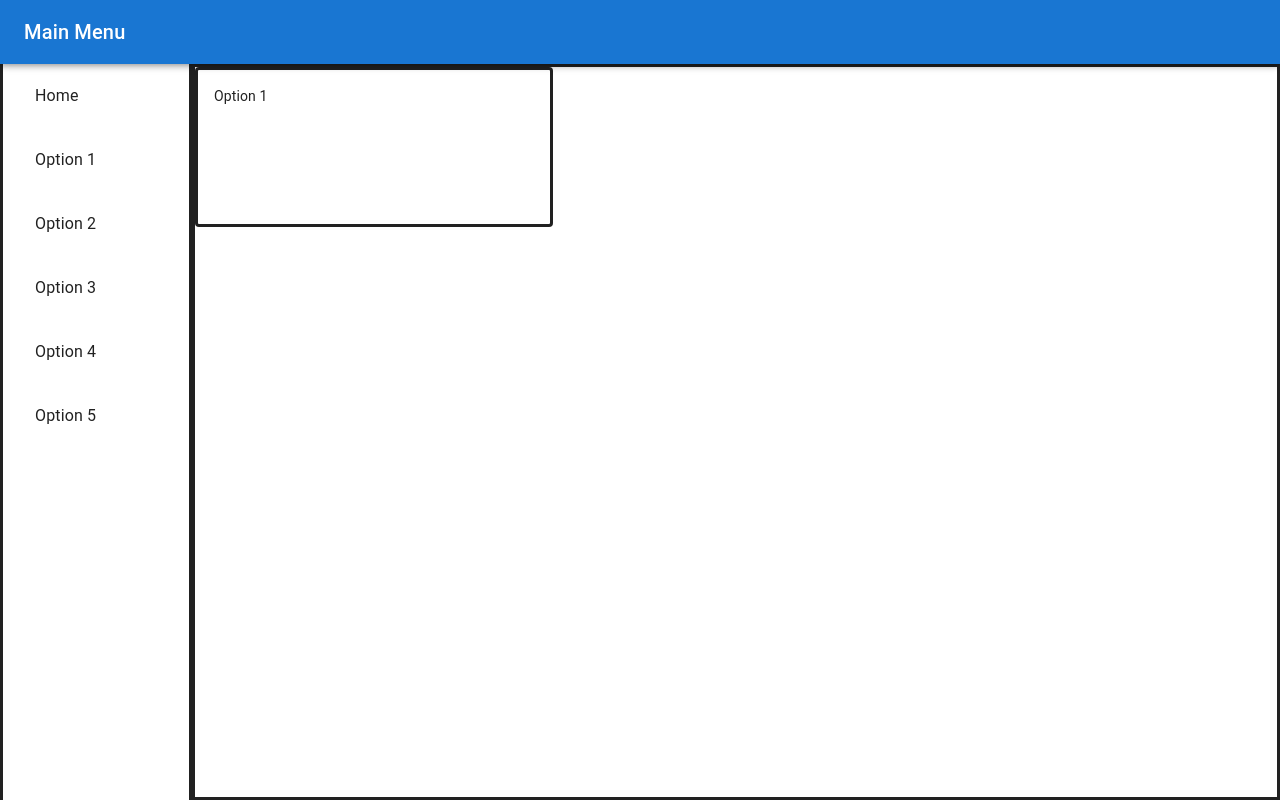
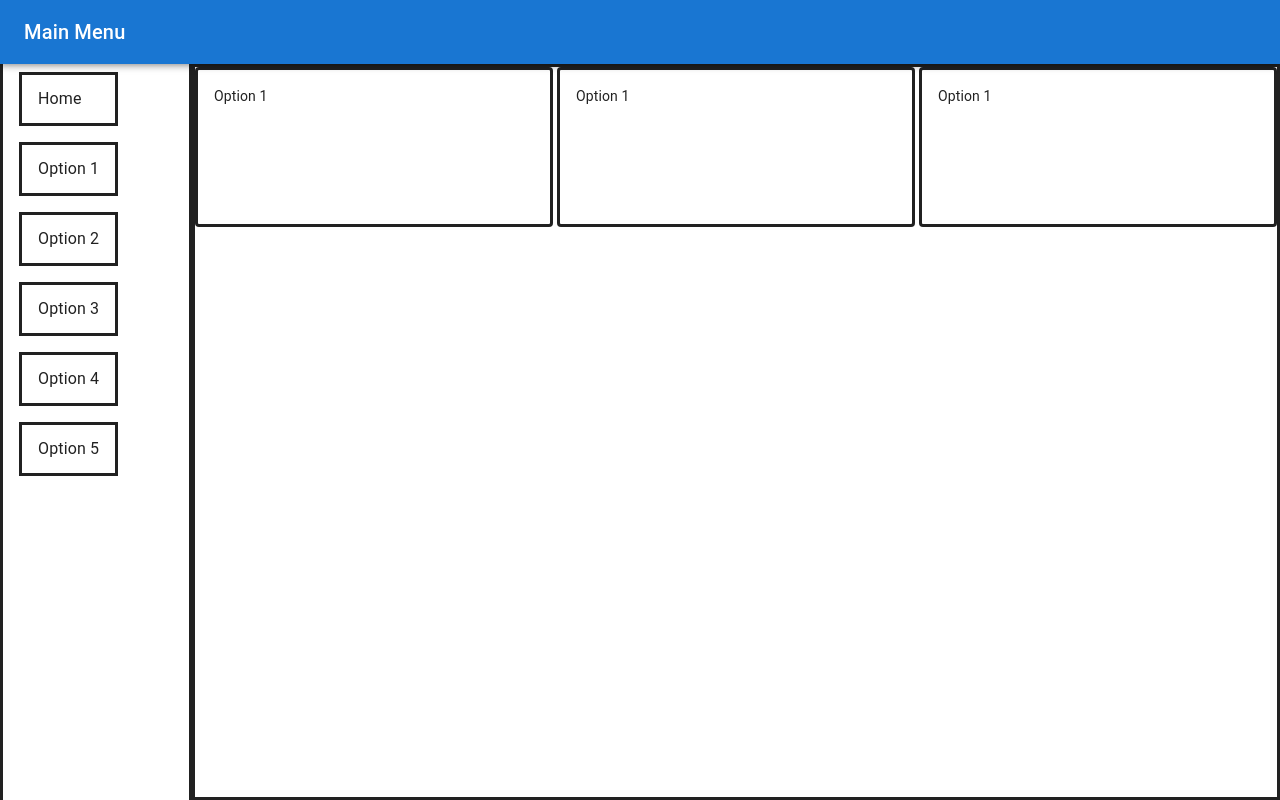
Before and after one commit to jondoetsch27/react-material-ui-demo, a React (Create React App) app: page /option1 in a window 1280 px wide. Built offline with nearby package versions, Linux system fonts and the light colour scheme.

Commit message:
dynamic card generation + refactor

```diff
--- a/src/home/Home.tsx
+++ b/src/home/Home.tsx
@@ -8,9 +8,14 @@ const Home: React.FC = () => {
         <>
             <AppLayout/>
             <AppCardGrid
-                backgroundColor={colors.terraCotta}
-                cardText={"Home"}
-                textColor={colors.royalBlue}
+                backgroundColor={colors.ghostWhite}
+                borderColor={colors.ghostWhite}
+                cardProperties={{
+                    backgroundColor: colors.terraCotta,
+                    cardText: "Home",
+                    textColor: colors.royalBlue
+                }}
+                numberOfCards={3}
             />
         </>
     )
--- a/src/layout/AppCardGrid.tsx
+++ b/src/layout/AppCardGrid.tsx
@@ -3,12 +3,33 @@ import {Box, Grid} from "@mui/material";
 import colors from "../assets/colors.module.scss"
 import AppCard, {CardProperties} from "../components/AppCard";
 
-const AppCardGrid: React.FC<CardProperties> = (properties: CardProperties) => {
+export type CardGridProperties = {
+    backgroundColor: typeof colors.ghostWhite
+    borderColor: typeof colors.ghostWhite
+    cardProperties: CardProperties
+    numberOfCards: number
+}
+
+const AppCardGrid: React.FC<CardGridProperties> = (properties: CardGridProperties) => {
+
+    let cardList: any[] = []
+    for (let i = 0; i < properties.numberOfCards; i++) {
+        cardList.push(
+            <Grid item xs={4}>
+                <AppCard
+                    backgroundColor={properties.cardProperties.backgroundColor}
+                    cardText={properties.cardProperties.cardText}
+                    textColor={properties.cardProperties.textColor}
+                />
+            </Grid>
+        )
+    }
+
     return (
         <Box sx={{
-            backgroundColor: colors.ghostWhite,
+            backgroundColor: properties.backgroundColor,
             border: "solid",
-            borderColor: colors.ghostWhite,
+            borderColor: properties.borderColor,
             height: "92vh",
             left: "15%",
             position: "absolute",
@@ -16,13 +37,7 @@ const AppCardGrid: React.FC<CardProperties> = (properties: CardProperties) => {
             width: "85vw"
         }}>
             <Grid columns={12} container direction={"row"} rowSpacing={0.5} spacing={0.5}>
-                <Grid item xs={4}>
-                    <AppCard
-                        backgroundColor={properties.backgroundColor}
-                        cardText={properties.cardText}
-                        textColor={properties.textColor}
-                    />
-                </Grid>
+                {cardList}
             </Grid>
         </Box>
     )
--- a/src/layout/AppLayout.tsx
+++ b/src/layout/AppLayout.tsx
@@ -2,12 +2,12 @@ import React from "react";
 import AppSidebar from "./AppSidebar";
 
 class AppLayout extends React.Component {
-    componentDidMount() {
+    /*componentDidMount() {
         alert("AppLayout mounted")
     }
     componentWillUnmount() {
         alert("AppLayout unmounted")
-    }
+    }*/
     render() {
         return (
             <AppSidebar/>
--- a/src/layout/NavigationList.tsx
+++ b/src/layout/NavigationList.tsx
@@ -1,6 +1,7 @@
 import React from "react";
 import {List, ListItem, ListItemButton, ListItemText} from "@mui/material";
 import {useNavigate} from "react-router-dom";
+import colors from "../assets/colors.module.scss";
 
 const NavigationList: React.FC = ({children}) => {
     let navigate = useNavigate()
@@ -11,50 +12,122 @@ const NavigationList: React.FC = ({children}) => {
         <List>
             <ListItem>
                 <ListItemButton
+                    color={colors.royalBlue}
                     onClick={() => {
                         dynamicNavigate("/home")
-                    }}>
-                    <ListItemText primary={"Home"}/>
+                    }}
+                    sx={{
+                        backgroundColor: colors.royalBlue,
+                        border: "solid",
+                        borderColor: colors.tuftsBlue
+                    }}
+                >
+                    <ListItemText
+                        aria-setsize={12}
+                        color={colors.ghostWhite}
+                        primary={"Home"}
+                        sx={{color: colors.ghostWhite}}
+                    />
                 </ListItemButton>
             </ListItem>
             <ListItem>
                 <ListItemButton
+                    color={colors.royalBlue}
                     onClick={() => {
                         dynamicNavigate("/option1")
-                    }}>
-                    <ListItemText primary={"Option 1"}/>
+                    }}
+                    sx={{
+                        backgroundColor: colors.royalBlue,
+                        border: "solid",
+                        borderColor: colors.tuftsBlue
+                    }}
+                >
+                    <ListItemText
+                        aria-setsize={12}
+                        color={colors.ghostWhite}
+                        primary={"Option 1"}
+                        sx={{color: colors.ghostWhite}}
+                    />
                 </ListItemButton>
             </ListItem>
             <ListItem>
                 <ListItemButton
+                    color={colors.royalBlue}
                     onClick={() => {
                         dynamicNavigate("/option2")
-                    }}>
-                    <ListItemText primary={"Option 2"}/>
+                    }}
+                    sx={{
+                        backgroundColor: colors.royalBlue,
+                        border: "solid",
+                        borderColor: colors.tuftsBlue
+                    }}
+                >
+                    <ListItemText
+                        aria-setsize={12}
+                        color={colors.ghostWhite}
+                        primary={"Option 2"}
+                        sx={{color: colors.ghostWhite}}
+                    />
                 </ListItemButton>
             </ListItem>
             <ListItem>
                 <ListItemButton
+                    color={colors.royalBlue}
                     onClick={() => {
                         dynamicNavigate("/option3")
-                    }}>
-                    <ListItemText primary={"Option 3"}/>
+                    }}
+                    sx={{
+                        backgroundColor: colors.royalBlue,
+                        border: "solid",
+                        borderColor: colors.tuftsBlue
+                    }}
+                >
+                    <ListItemText
+                        aria-setsize={12}
+                        color={colors.ghostWhite}
+                        primary={"Option 3"}
+                        sx={{color: colors.ghostWhite}}
+                    />
                 </ListItemButton>
             </ListItem>
             <ListItem>
                 <ListItemButton
+                    color={colors.royalBlue}
                     onClick={() => {
                         dynamicNavigate("/option4")
-                    }}>
-                    <ListItemText primary={"Option 4"}/>
+                    }}
+                    sx={{
+                        backgroundColor: colors.royalBlue,
+                        border: "solid",
+                        borderColor: colors.tuftsBlue
+                    }}
+                >
+                    <ListItemText
+                        aria-setsize={12}
+                        color={colors.ghostWhite}
+                        primary={"Option 4"}
+                        sx={{color: colors.ghostWhite}}
+                    />
                 </ListItemButton>
             </ListItem>
             <ListItem>
                 <ListItemButton
+                    color={colors.royalBlue}
                     onClick={() => {
                         dynamicNavigate("/option5")
-                    }}>
-                    <ListItemText primary={"Option 5"}/>
+                    }}
+                    sx={{
+                        backgroundColor: colors.royalBlue,
+                        border: "solid",
+                        borderColor: colors.tuftsBlue
+                    }}
+                >
+                    <ListItemText
+                        aria-setsize={12}
+                        color={colors.ghostWhite}
+                        primary={"Option 5"}
+                        sx={{color: colors.ghostWhite}}
+                    />
                 </ListItemButton>
             </ListItem>
         </List>
--- a/src/option1/Option1.tsx
+++ b/src/option1/Option1.tsx
@@ -8,9 +8,14 @@ const Option1: React.FC = () => {
         <>
             <AppLayout/>
             <AppCardGrid
-                backgroundColor={colors.royalBlue}
-                cardText={"Option 1"}
-                textColor={colors.ghostWhite}
+                backgroundColor={colors.ghostWhite}
+                borderColor={colors.ghostWhite}
+                cardProperties={{
+                    backgroundColor: colors.terraCotta,
+                    cardText: "Option 1",
+                    textColor: colors.royalBlue
+                }}
+                numberOfCards={3}
             />
         </>
     )
--- a/src/option2/Option2.tsx
+++ b/src/option2/Option2.tsx
@@ -8,9 +8,14 @@ const Option2: React.FC = () => {
         <>
             <AppLayout/>
             <AppCardGrid
-                backgroundColor={colors.rifleGreen}
-                cardText={"Option 2"}
-                textColor={colors.ghostWhite}
+                backgroundColor={colors.ghostWhite}
+                borderColor={colors.ghostWhite}
+                cardProperties={{
+                    backgroundColor: colors.terraCotta,
+                    cardText: "Option 2",
+                    textColor: colors.royalBlue
+                }}
+                numberOfCards={3}
             />
         </>
     )
--- a/src/option3/Option3.tsx
+++ b/src/option3/Option3.tsx
@@ -8,9 +8,14 @@ const Option3: React.FC = () => {
         <>
             <AppLayout/>
             <AppCardGrid
-                backgroundColor={colors.tuftsBlue}
-                cardText={"Option 3"}
-                textColor={colors.royalBlue}
+                backgroundColor={colors.ghostWhite}
+                borderColor={colors.ghostWhite}
+                cardProperties={{
+                    backgroundColor: colors.terraCotta,
+                    cardText: "Option 3",
+                    textColor: colors.royalBlue
+                }}
+                numberOfCards={3}
             />
         </>
     )
--- a/src/option4/Option4.tsx
+++ b/src/option4/Option4.tsx
@@ -8,9 +8,14 @@ const Option4: React.FC = () => {
         <>
             <AppLayout/>
             <AppCardGrid
-                backgroundColor={colors.royalBlue}
-                cardText={"Option 4"}
-                textColor={colors.terraCotta}
+                backgroundColor={colors.ghostWhite}
+                borderColor={colors.ghostWhite}
+                cardProperties={{
+                    backgroundColor: colors.terraCotta,
+                    cardText: "Option 4",
+                    textColor: colors.royalBlue
+                }}
+                numberOfCards={3}
             />
         </>
     )
--- a/src/option5/Option5.tsx
+++ b/src/option5/Option5.tsx
@@ -9,8 +9,13 @@ const Option5: React.FC = () => {
             <AppLayout/>
             <AppCardGrid
                 backgroundColor={colors.ghostWhite}
-                cardText={"Option 5"}
-                textColor={colors.royalBlue}
+                borderColor={colors.ghostWhite}
+                cardProperties={{
+                    backgroundColor: colors.terraCotta,
+                    cardText: "Option 5",
+                    textColor: colors.royalBlue
+                }}
+                numberOfCards={3}
             />
         </>
     )
```
